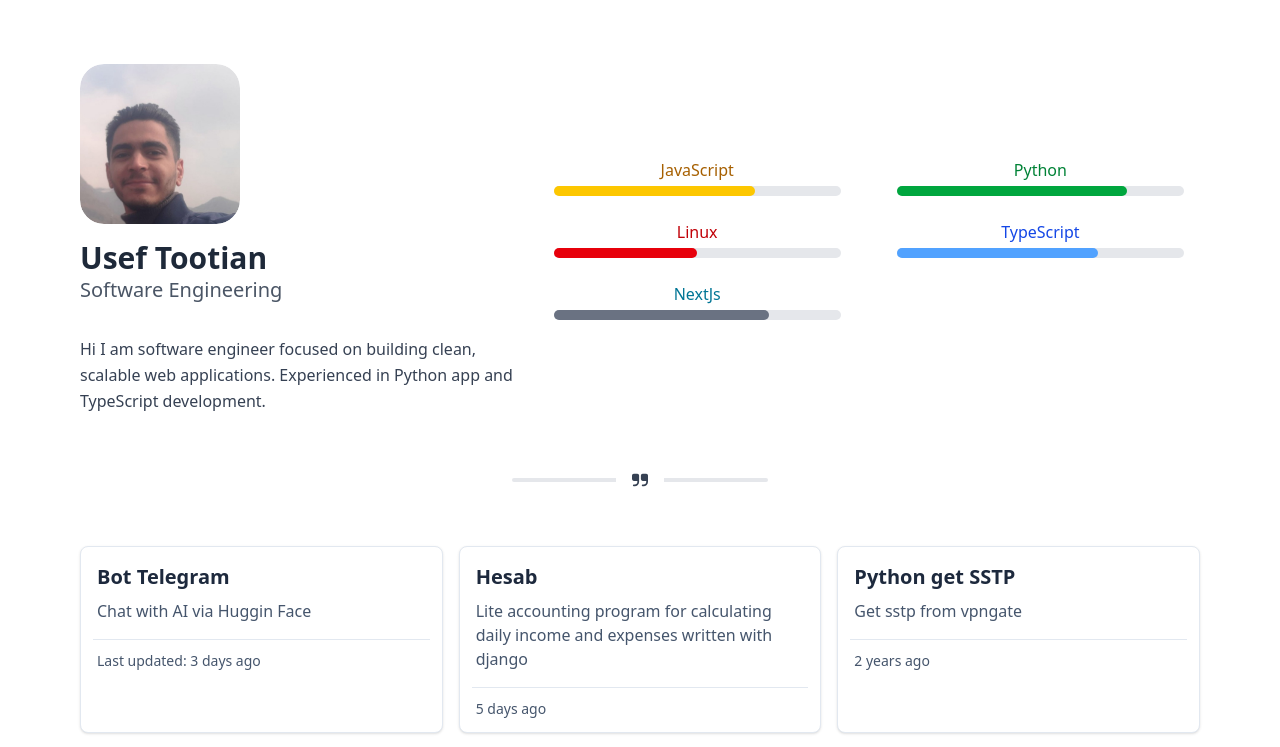
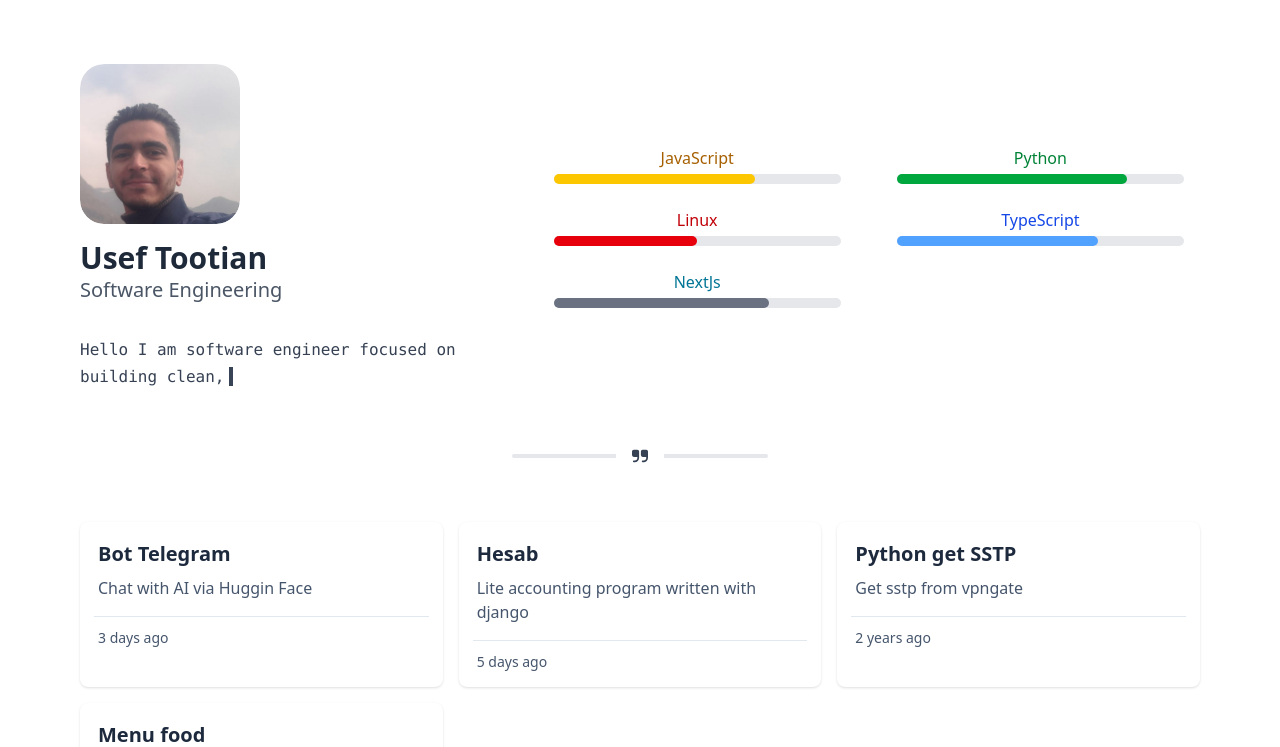
Before and after one commit to ussefT/Iuseff, a Next.js app: page / in a window 1280 px wide. Shown: the top 747 px of the page. Built offline with nearby package versions, Linux system fonts and the light colour scheme.

Commit message:
TextTyping, socialButton animation, border card :white_check_mark:

```diff
--- a/app/card/card.tsx
+++ b/app/card/card.tsx
@@ -12,10 +12,12 @@ export default function Card({
 
   return (
     <>
-      <div className="relative flex flex-col bg-white shadow-sm border border-slate-200 rounded-lg w-full">
-        <div className="p-4">
+      <div className="relative flex flex-col bg-white shadow-sm border-2  border-transparent hover:border-blue-500  transition-colors duration-300 rounded-lg w-full">
+        <div className="p-4 ">
           <h5 className="mb-2 text-slate-800 text-lg sm:text-xl font-semibold">
-            <Link href={href} target="_blank">
+            <Link href={href}
+            className="hover:underline"
+            target="_blank">
               {title}
             </Link>
           </h5>
--- a/app/card/socialButton.tsx
+++ b/app/card/socialButton.tsx
@@ -8,7 +8,7 @@ export default function SocialButtons() {
         href="https://telegram.me/usseeff"
         target="_blank"
         rel="noopener noreferrer"
-        className="mb-2 inline-block rounded bg-[#0088cc] px-6 py-2.5 text-sm sm:text-base font-medium uppercase leading-normal text-white shadow-md transition duration-150 ease-in-out hover:shadow-lg focus:shadow-lg focus:outline-none focus:ring-0 active:shadow-lg min-w-[160px]"
+        className="mb-2 inline-block rounded bg-[#0088cc] px-6 py-2.5 text-sm sm:text-base font-medium uppercase leading-normal text-white shadow-md hover:shadow-lg hover:-translate-y-1 transition-all duration-300 focus:shadow-lg focus:outline-none focus:ring-0 active:shadow-lg min-w-[160px]"
       >
         <span className="flex items-center justify-center gap-2">
           <svg
@@ -28,7 +28,7 @@ export default function SocialButtons() {
         href="https://github.com/ussefT"
         target="_blank"
         rel="noopener noreferrer"
-        className="mb-2 inline-block rounded bg-[#333] px-6 py-2.5 text-sm sm:text-base font-medium uppercase leading-normal text-white shadow-md transition duration-150 ease-in-out hover:shadow-lg focus:shadow-lg focus:outline-none focus:ring-0 active:shadow-lg min-w-[160px]"
+        className="mb-2 inline-block rounded bg-[#333] px-6 py-2.5 text-sm sm:text-base font-medium uppercase leading-normal text-white shadow-md hover:shadow-lg hover:-translate-y-1 transition-all duration-300 focus:outline-none focus:ring-0 active:shadow-lg min-w-[160px]"
       >
         <span className="flex items-center justify-center gap-2">
           <svg
@@ -47,7 +47,7 @@ export default function SocialButtons() {
       <button
         type="button"
         aria-label="Contact via Google"
-        className="mb-2 inline-block rounded bg-[#ea4335] px-6 py-2.5 text-sm sm:text-base font-medium uppercase leading-normal text-white shadow-md transition duration-150 ease-in-out hover:shadow-lg focus:shadow-lg focus:outline-none focus:ring-0 active:shadow-lg min-w-[160px]"
+        className="mb-2 shadow-md hover:shadow-lg hover:-translate-y-1 transition-all duration-300 cursor-pointer inline-block rounded bg-[#ea4335] px-6 py-2.5 text-sm sm:text-base font-medium uppercase leading-normal text-white ease-in-out  focus:shadow-lg focus:outline-none focus:ring-0 active:shadow-lg min-w-[160px]"
       >
         <span className="flex items-center justify-center gap-2">
           <svg
--- a/app/page.tsx
+++ b/app/page.tsx
@@ -4,17 +4,20 @@ import Card from "./card/card";
 import Link from "next/link";
 import SocialButtons from "./card/socialButton";
 import image from "./../public/iam.jpg";
+import TypeText from "./typingText/TypingText";
+
+
 export default function Home() {
   const item: card_object[] = [
     {
       title: "Bot Telegram",
       describe: "Chat with AI via Huggin Face",
-      lastupdate: "Last updated: 3 days ago",
+      lastupdate: "3 days ago",
       href: "https://github.com/ussefT/bot_telegram",
     },
     {
       title:"Hesab",
-      describe:"Lite accounting program for calculating daily income and expenses written with django",
+      describe:"Lite accounting program written with django",
       lastupdate:"5 days ago",
       href:"https://github.com/ussefT/hesab"
     },
@@ -34,7 +37,7 @@ export default function Home() {
   ];
 
   const description_main =
-    " Hi I am software engineer focused on building clean, scalable web applications." +
+    "Heello I am software engineer focused on building clean, scalable web applications." +
     " Experienced in Python app and TypeScript development.";
   return (
     <>
@@ -66,8 +69,9 @@ export default function Home() {
               </div>
 
               {/* Description */}
-              <div className="mt-4 text-gray-700 dark:text-gray-300 text-sm md:text-base leading-relaxed">
-                <p>{description_main}</p>
+              <div className="mt-4 text-gray-700 dark:text-gray-300 text-sm md:text-base leading-relaxed break-words ">
+                <TypeText text={description_main}/>
+                {/* {description_main} */}
               </div>
             </div>
 
--- /dev/null
+++ b/app/typingText/TypingText.tsx
@@ -0,0 +1,48 @@
+"use client";
+import { useEffect, useState } from "react";
+import { TypingTextProps } from "./typingTextProps";
+
+export default function TypeText({ text, speed = 100 }: TypingTextProps) {
+  const [displayText, setdisplayText] = useState("");
+  const [showcursor, setshowcursor] = useState(true);
+
+  useEffect(() => {
+    let index = 0;
+
+    const typingInterval = setInterval(() => {
+      setdisplayText((prev) => prev + text.charAt(index));
+      index+=1;
+
+      if (index >= text.length) {
+        clearInterval(typingInterval);
+      }
+    }, speed);
+
+    const curosrInterval = setInterval(() => {
+      setshowcursor((prev) => !prev);
+      if(index>=text.length){
+        clearInterval(curosrInterval);
+        setshowcursor(false);
+      }
+    }, 200);
+
+    return () => {
+      clearInterval(typingInterval);
+      clearInterval(curosrInterval);
+    };
+  }, [text, speed]);
+
+  return (
+    <>
+      {/* <div className="flex justify-center items-center min-h-[30vh] px-4"> */}
+      <span className="font-mono justify-center items-center min-h-[30vh]">
+         {displayText}
+
+          {showcursor && (
+            <span className="m-1 border-l-4 bg-white animate-pulse" />
+          )}
+        </span>
+      {/* </div> */}
+    </>
+  );
+}
--- /dev/null
+++ b/app/typingText/typingTextProps.ts
@@ -0,0 +1,4 @@
+export interface TypingTextProps{
+    text:string;
+    speed?:number;
+}
```
